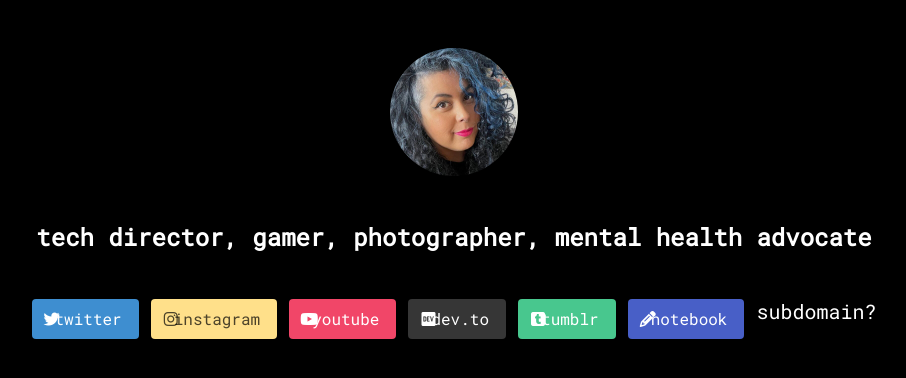
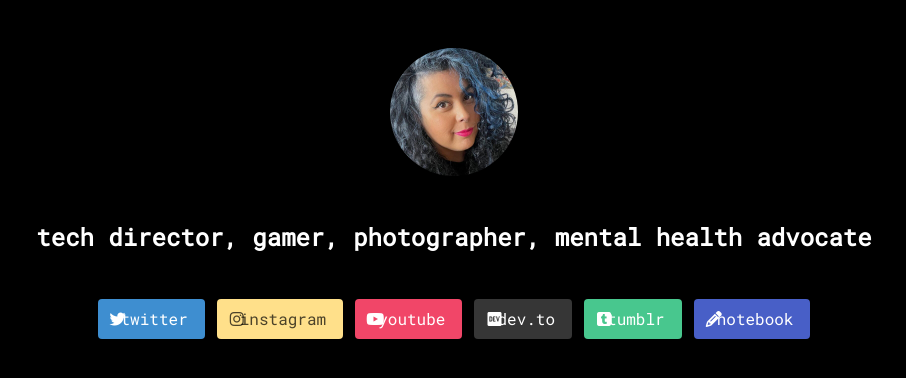
Before and after one commit to CaffeinatedBit/old-bd-page, a website: page index.html in a window 1280 px wide. Shown: the whole page, without its empty margins (186-1092 px from the left). Drawn offline with nearby package versions, Linux system fonts and the light colour scheme.

Commit message:
testing done

```diff
--- a/index.html
+++ b/index.html
@@ -89,9 +89,6 @@
                   notebook
                 </span>
               </a>
-
-              subdomain?
-
             </h2>
           </p>
 
```
